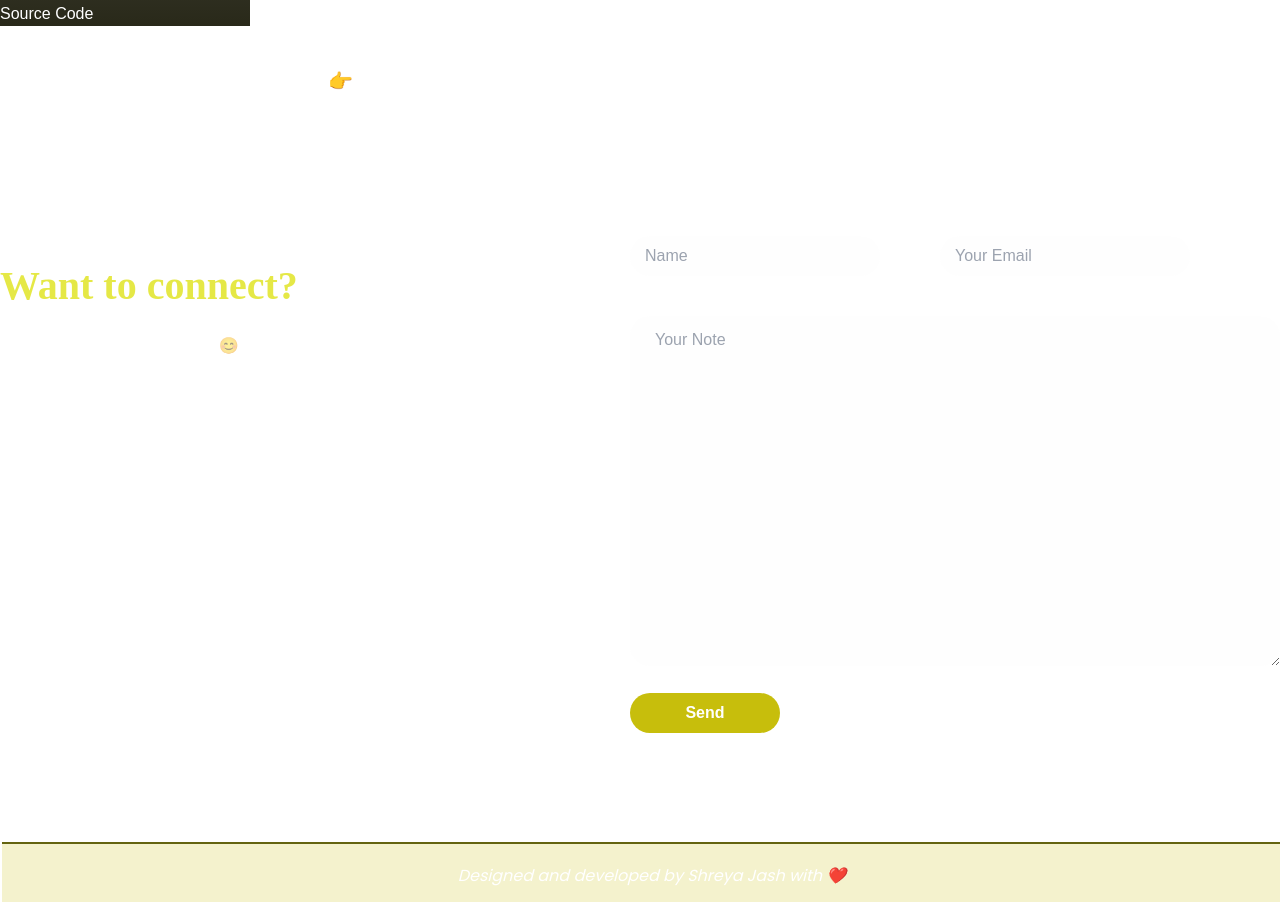
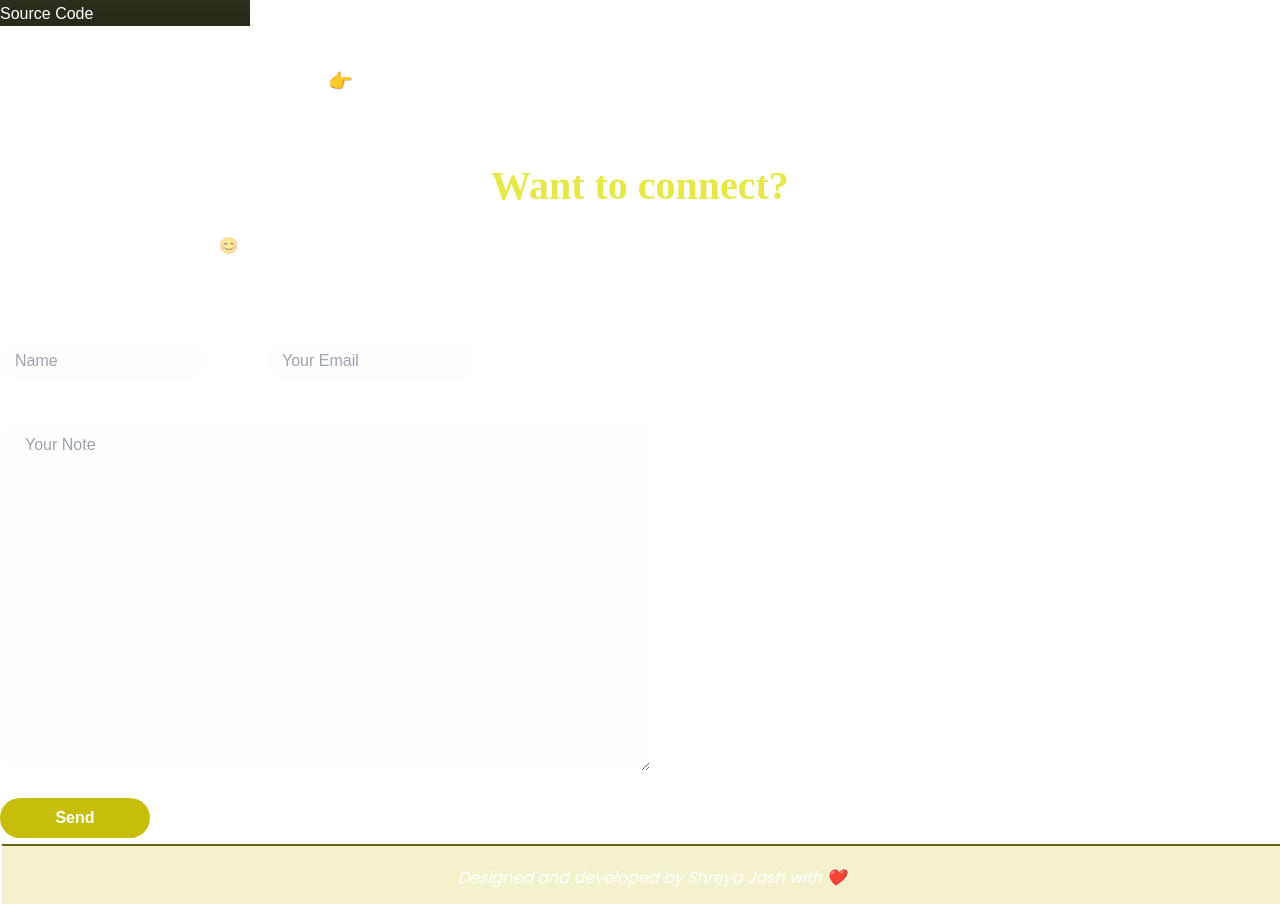
Before and after one commit to Shreya-Jash/Portfolio-3.O, a React (Vite) app: page /Contact in a window 1280 px wide. Shown: the part 8280-9184 px from the top of the page. Built offline with nearby package versions, Linux system fonts and the light colour scheme.

Commit message:
feat: contact section update

```diff
--- a/src/pages/Contact.jsx
+++ b/src/pages/Contact.jsx
@@ -1,51 +1,66 @@
 import React from "react";
 
-export default function Contact(){
-    return(
-        <div className="contact" id="contact">
-
-            <div className="contact-det">
-                <h1>
-                    Want to connect?
-                </h1>
-                <p className="contact-p">I would love to hear from you...😊<br />
-                Email - <a href="shreyajash2001@gmail.com">shreyajash2001@gmail.com</a>
-                <div className="links">
-            <a href="https://github.com/Shreya-Jash" className="a2" target="_blank" rel="noreferrer" >
+export default function Contact() {
+  return (
+    <div
+      className="contact h-screen pt-24 flex flex-col md:flex-row md:justify-between"
+      id="contact"
+    >
+      <div className="contact-det text-center">
+        <h1>Want to connect?</h1>
+        <p className="contact-p">
+          I would love to hear from you...😊
+          <br />
+          Email -{" "}
+          <a href="shreyajash2001@gmail.com">shreyajash2001@gmail.com</a>
+          <div className="links justify-center">
+            <a
+              href="https://github.com/Shreya-Jash"
+              className="a2"
+              target="_blank"
+              rel="noreferrer"
+            >
               <i class="devicon-github-original"></i>
             </a>
-            <a href="https://www.linkedin.com/in/shreya-jash-a140191b8/" className="a2" target="_blank" rel="noreferrer" >
+            <a
+              href="https://www.linkedin.com/in/shreya-jash-a140191b8/"
+              className="a2"
+              target="_blank"
+              rel="noreferrer"
+            >
               <i class="devicon-linkedin-plain"></i>
             </a>
-            <a href="https://twitter.com/jash_shre" className="a2" target="_blank" rel="noreferrer" >
+            <a
+              href="https://twitter.com/jash_shre"
+              className="a2"
+              target="_blank"
+              rel="noreferrer"
+            >
               <i class="devicon-twitter-original"></i>
             </a>
           </div>
         </p>
       </div>
       <form className="form-con">
-                <section className="contact-det2">
+        <section className="contact-det2 flex justify-center md:justify-between">
           <input
             type="name"
             placeholder="Name"
-                            className="contact-ne"
+            className="contact-ne w-full md:w-72 "
           />
           <input
             type="email"
             placeholder="Your Email"
-                        className="contact-ne"
+            className="contact-ne w-full md:w-72"
           />
         </section>
-                <textarea
-                    type="text"
-                    placeholder="Your Note"
-                    className="note"
-                />
+        <textarea type="text" placeholder="Your Note" className="note w-full" />
         <section className="button-sec">
-                    <button className="button"><span>Send</span></button>
+          <button className="button">
+            <span>Send</span>
+          </button>
         </section>
-
       </form>
     </div>
-    )
+  );
 }
--- a/src/pages/Project.jsx
+++ b/src/pages/Project.jsx
@@ -5,7 +5,7 @@ import '../styles/project.css'
 
 function Project() {
   return (
-    <div className="projects h-fit md:h-screen" id='project'>
+    <div className="projects h-fit " id='project'>
       <p>My Works</p>
         <section className='project-section  grid justify-items-center grid-col-1 sm:grid-cols-2 lg:grid-cols-4 gap-6'>
           {data.map((item,index) =>
--- a/src/styles/contact.css
+++ b/src/styles/contact.css
@@ -1,10 +1,3 @@
-.contact{
-    height: 700px;
-    padding-top: 100px;
-    display: flex;
-    justify-content: space-between;
-    overflow: hidden;
-}
 .contact-det h1{
     color: rgba(221, 225, 10, 0.758);
     font-size: 40px;
@@ -22,7 +15,7 @@
 }
 .contact-ne{
     height: 40px;
-    width: 250px;
+    /* width: 250px; */
     border: none;
     border-radius: 20px;
     background-color:#f9f5f526;
```
Lines whose indentation alone changed are shown as unchanged.
